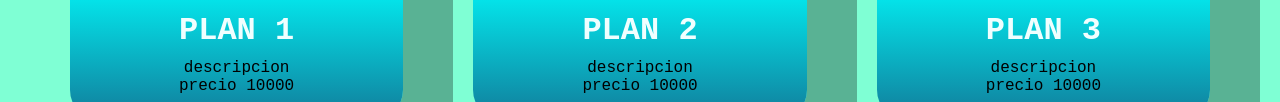
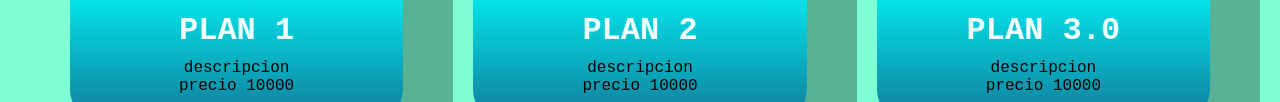
Before and after one commit to danimiranda2/practica2, a plain HTML site: page index.html in a window 1280 px wide. Shown: the part 434-536 px from the top of the page. Drawn offline with nearby package versions, Linux system fonts and the light colour scheme.

Commit message:
modificar

```diff
--- a/index.html
+++ b/index.html
@@ -37,10 +37,12 @@
         <span class="material-symbols-outlined">
             done
         </span>
-        <h1>PLAN 3</h1>
+        <h1>PLAN 3.0</h1>
         <p>descripcion</p>
         <span>precio 10000</span>
     </div>
+
+
 </body>
 
 </html>
```
